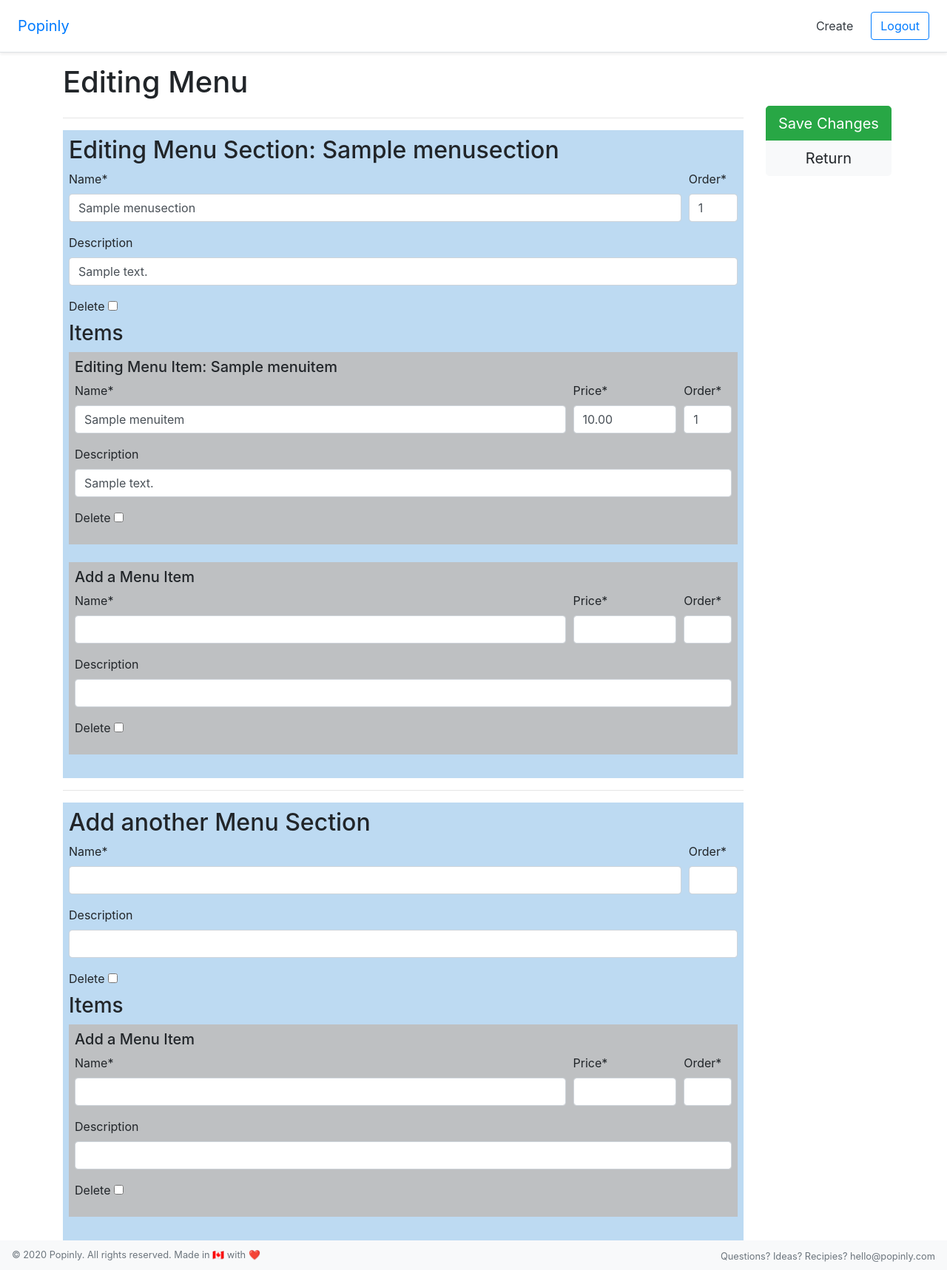
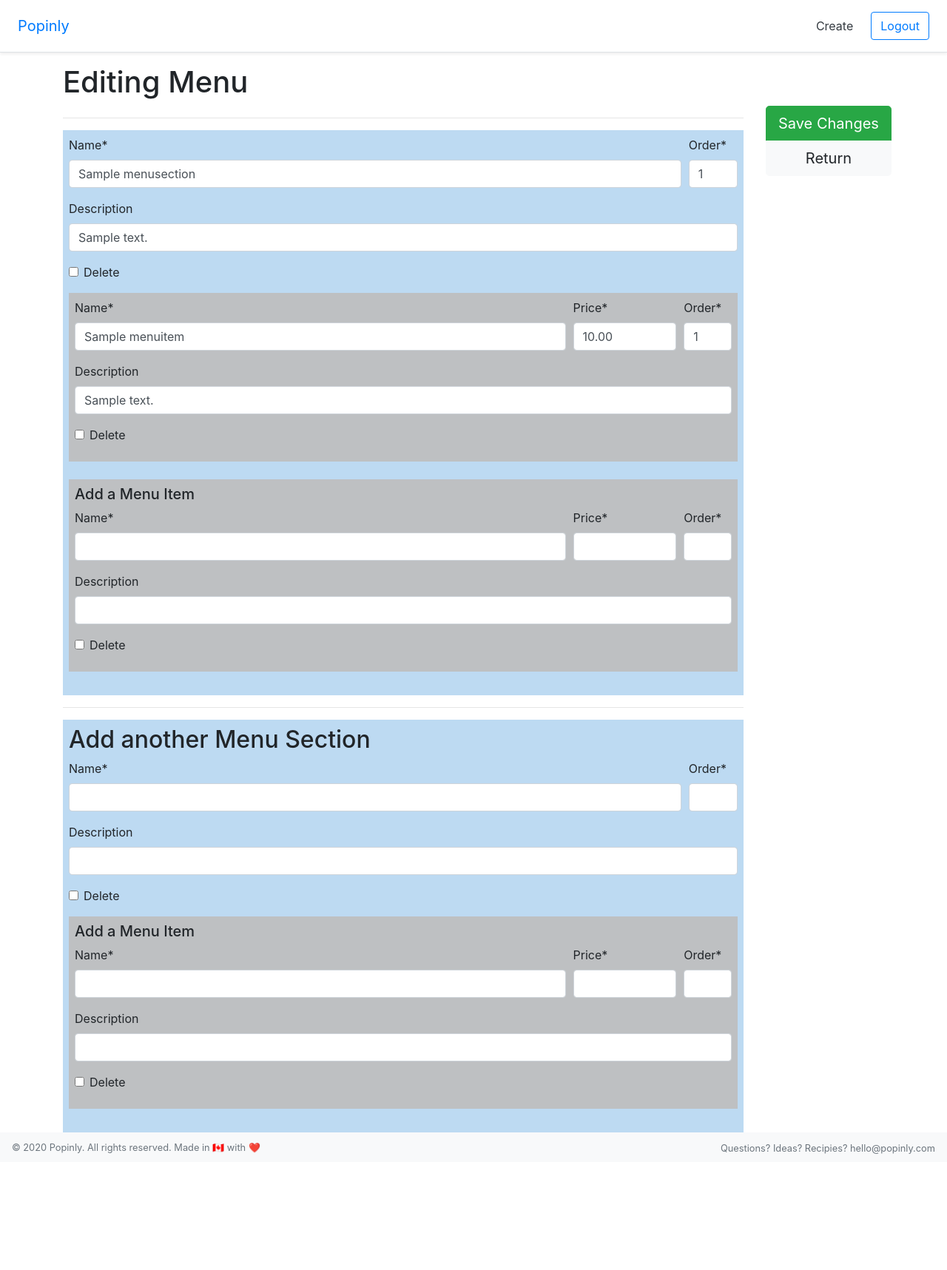
Before and after one commit to geooff/popinly, a Django app: page /generator/edit_contents/00000000-0000-0000-0000-000000000001 in a window 1280 px wide. Shown: the whole page at 74% size. After the commit the page ends 1560 px from the top, so only its background shows below. Run offline with Django 3.2, Linux system fonts and the light colour scheme; a user stored in the database is signed in; tables that the repository leaves empty hold one stand-in row (values such as "Sample post"); some libraries are stand-ins or nearby versions.

Commit message:
Remove chunky headings from menu_edit

```diff
--- a/popinly/templates/menu_gen/menu_edit.html
+++ b/popinly/templates/menu_gen/menu_edit.html
@@ -37,9 +37,7 @@
         {% for menu_section_form in form.forms %}
           <hr>
           <span class="d-block p-2" style="background-color: #bddaf2;">
-            {% if menu_section_form.instance.name %}
-              <h2>Editing Menu Section: {{ menu_section_form.instance.name }}</h2>
-            {% else %}
+            {% if not menu_section_form.instance.name %}
               {% if form.forms|length > 1 %}
                 <h2>Add another Menu Section</h2>
               {% else %}
@@ -59,18 +57,15 @@
             </div>
           </div>
           {{ menu_section_form.description|as_crispy_field }}
-          <div class="form-group mb-2">
-            <span> Delete {{ menu_section_form.DELETE }} </span>
+          <div class="form-group mb-0">
+            {{ menu_section_form.DELETE|as_crispy_field }}
           </div>
           {% if menu_section_form.nested %}
-            <h3>Items</h3>
               {{ menu_section_form.nested.management_form }}
               {{ menu_section_form.nested.non_form_errors }}
               {% for menu_item_form in menu_section_form.nested.forms %}
                 <span class="d-block p-2" style="background-color: #bec0c2;">
-                  {% if menu_item_form.instance.name %}
-                    <h5>Editing Menu Item: {{ menu_item_form.instance.name }}</h5>
-                  {% else %}
+                  {% if not menu_item_form.instance.name %}
                     <h5>Add a Menu Item</h5>
                   {% endif %}
                   {% for hidden_field in menu_item_form.hidden_fields %}
@@ -91,7 +86,7 @@
                       </div>
                       {{ menu_item_form.description|as_crispy_field }}
                       <div class="form-group mb-2">
-                        <span> Delete {{ menu_item_form.DELETE }} </span>
+                        {{ menu_item_form.DELETE|as_crispy_field }}
                       </div>
                     </div>
                   </span>
```
